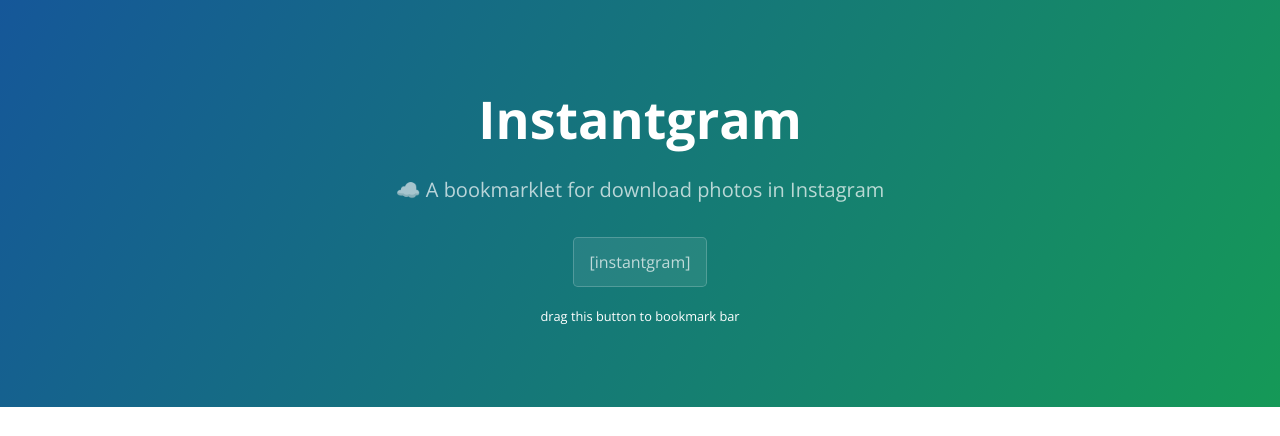
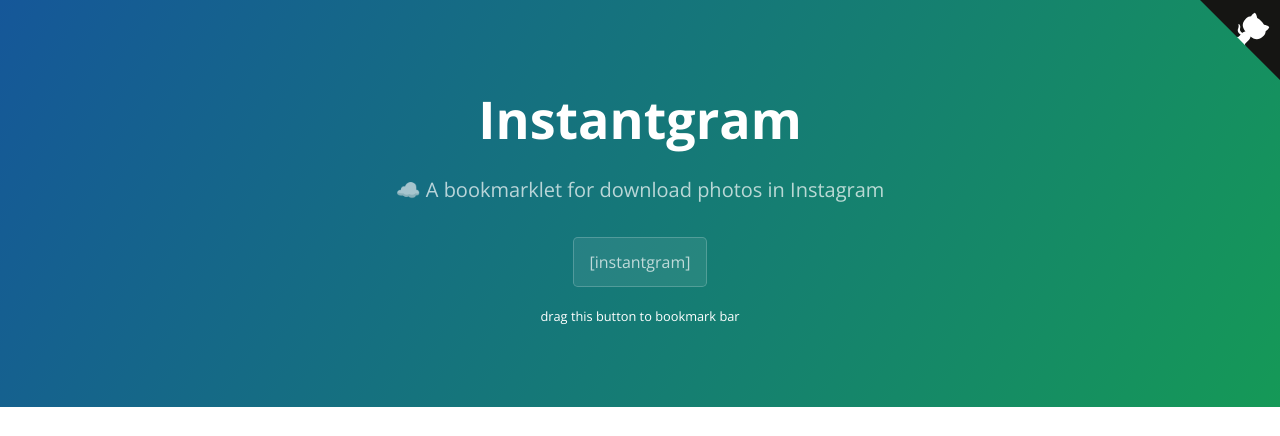
Before and after one commit to theus/instantgram, a website: page index.html in a window 1280 px wide. Shown: the top 436 px of the page. Drawn offline with nearby package versions, Linux system fonts and the light colour scheme.

Commit message:
Added Github corner

```diff
--- a/index.html
+++ b/index.html
@@ -20,6 +20,9 @@
     <link rel="shortcut icon" href="https://www.instagram-brand.com/favicon.ico">
   </head>
   <body>
+
+    <a href="http://github.com/theus/instantgram" class="github-corner"><svg width="80" height="80" viewBox="0 0 250 250" style="fill:#151513; color:#fff; position: absolute; top: 0; border: 0; right: 0;"><path d="M0,0 L115,115 L130,115 L142,142 L250,250 L250,0 Z"></path><path d="M128.3,109.0 C113.8,99.7 119.0,89.6 119.0,89.6 C122.0,82.7 120.5,78.6 120.5,78.6 C119.2,72.0 123.4,76.3 123.4,76.3 C127.3,80.9 125.5,87.3 125.5,87.3 C122.9,97.6 130.6,101.9 134.4,103.2" fill="currentColor" style="transform-origin: 130px 106px;" class="octo-arm"></path><path d="M115.0,115.0 C114.9,115.1 118.7,116.5 119.8,115.4 L133.7,101.6 C136.9,99.2 139.9,98.4 142.2,98.6 C133.8,88.0 127.5,74.4 143.8,58.0 C148.5,53.4 154.0,51.2 159.7,51.0 C160.3,49.4 163.2,43.6 171.4,40.1 C171.4,40.1 176.1,42.5 178.8,56.2 C183.1,58.6 187.2,61.8 190.9,65.4 C194.5,69.0 197.7,73.2 200.1,77.6 C213.8,80.2 216.3,84.9 216.3,84.9 C212.7,93.1 206.9,96.0 205.4,96.6 C205.1,102.4 203.0,107.8 198.3,112.5 C181.9,128.9 168.3,122.5 157.7,114.1 C157.9,116.9 156.7,120.9 152.7,124.9 L141.0,136.5 C139.8,137.7 141.6,141.9 141.8,141.8 Z" fill="currentColor" class="octo-body"></path></svg></a><style>.github-corner:hover .octo-arm{animation:octocat-wave 560ms ease-in-out}@keyframes octocat-wave{0%,100%{transform:rotate(0)}20%,60%{transform:rotate(-25deg)}40%,80%{transform:rotate(10deg)}}@media (max-width:500px){.github-corner:hover .octo-arm{animation:none}.github-corner .octo-arm{animation:octocat-wave 560ms ease-in-out}}</style>
+
     <section class="page-header">
       <h1 class="project-name">Instantgram</h1>
       <h2 class="project-tagline">☁️ A bookmarklet for download photos in Instagram</h2>
```
Also changed, not shown: src/index.html (+3 -0 lines).
